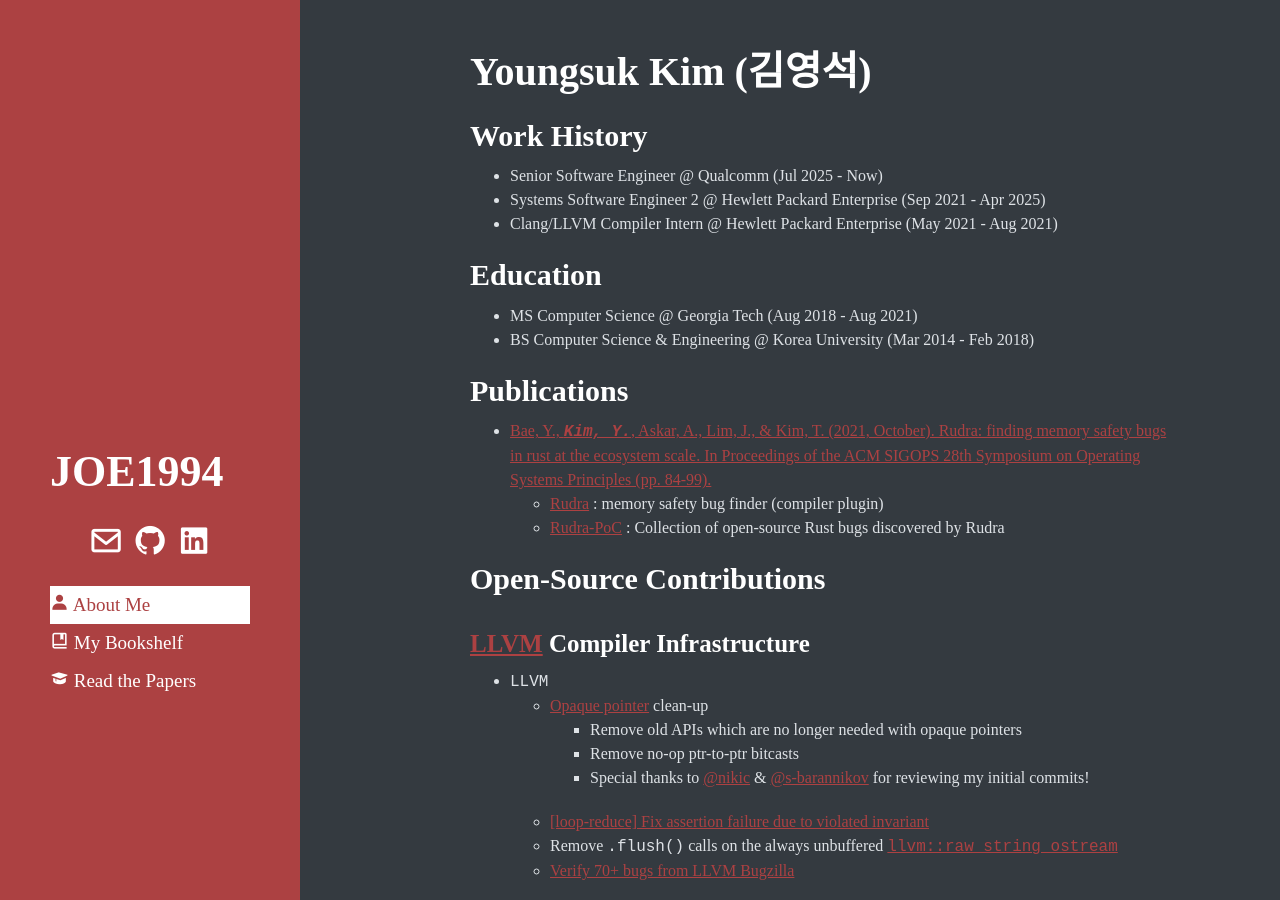
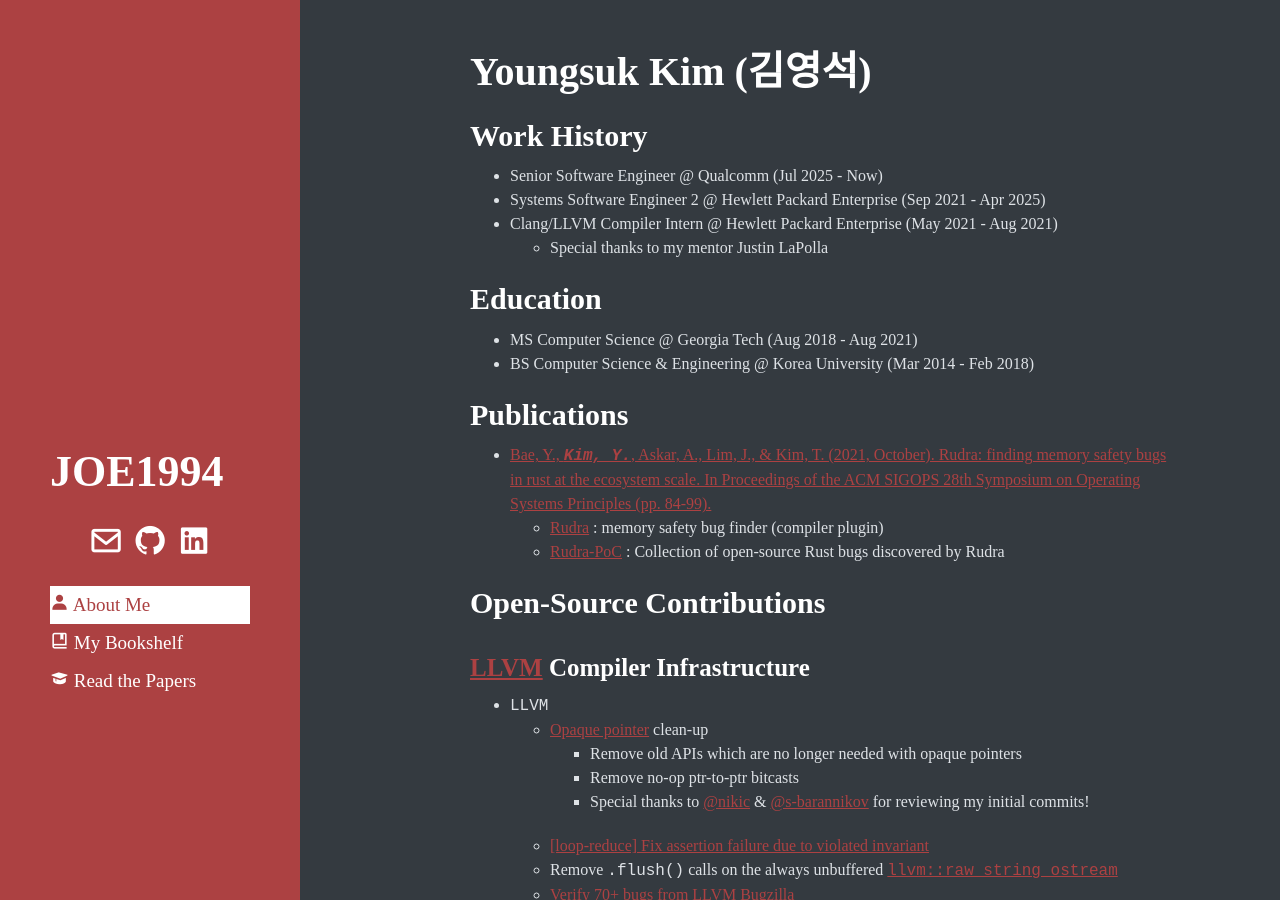
Before and after one commit to JOE1994/JOE1994.github.io, a Jekyll site: the page built from index.md, in a window 1280 px wide and 900 px high. Built offline with Jekyll 4.4.1, drawn with Linux system fonts in a browser that asks for light colours; some web fonts are replaced.

Commit message:
Update index.md

```diff
--- a/index.md
+++ b/index.md
@@ -8,6 +8,7 @@
 * Senior Software Engineer @ Qualcomm (Jul 2025 - Now)
 * Systems Software Engineer 2 @ Hewlett Packard Enterprise (Sep 2021 - Apr 2025)
 * Clang/LLVM Compiler Intern @ Hewlett Packard Enterprise (May 2021 - Aug 2021)
+  * Special thanks to my mentor Justin LaPolla
 
 ## Education
 * MS Computer Science @ Georgia Tech (Aug 2018 - Aug 2021)
```
